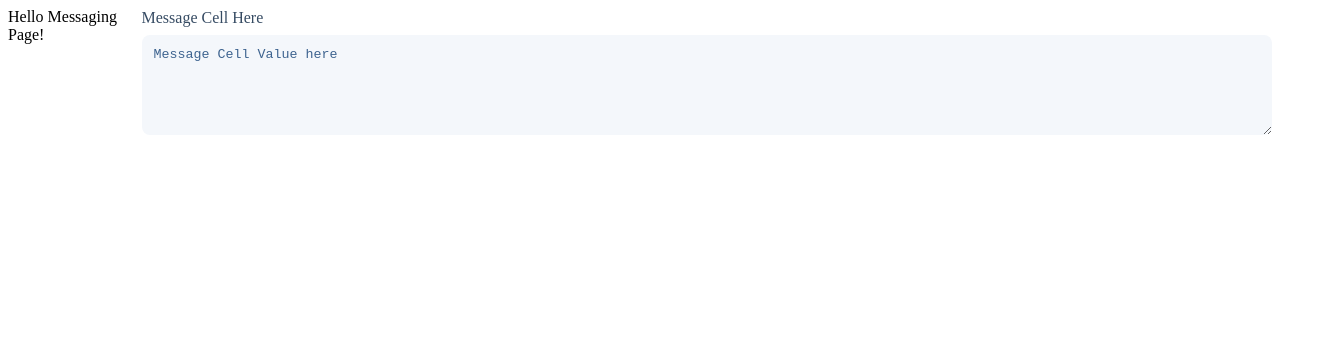
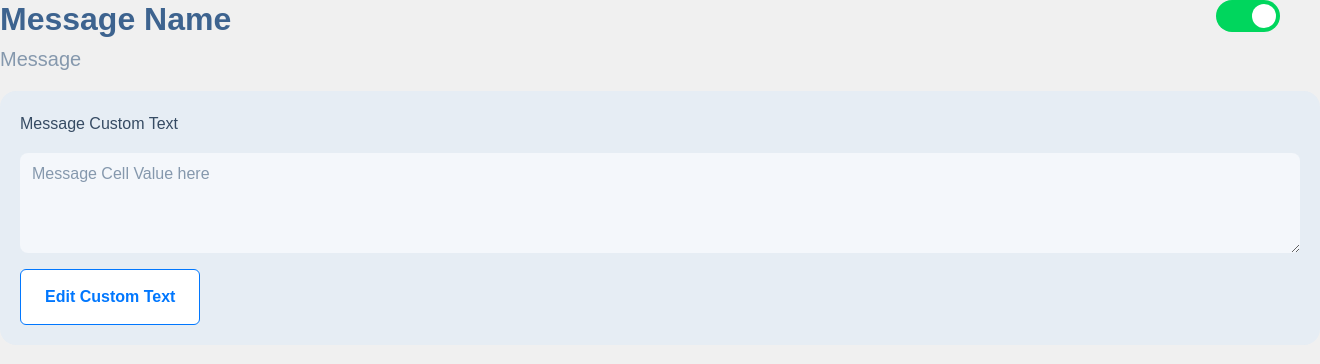
Before and after one commit to brandon600/orbitt-next-dev, a Next.js app in the folder client/: page /messages in a window 1280 px wide. Shown: the top 364 px of the page, 1320 px wide, since content can reach past the window. Built offline with nearby package versions, Linux system fonts and the light colour scheme; no server answers.

Commit message:
message cell added

```diff
--- a/client/src/GlobalStyle.ts
+++ b/client/src/GlobalStyle.ts
@@ -46,6 +46,8 @@ input {
 
     /* Reset default styles for select */
 
+}
+
   select {
     background-color: pink;
     /* Reset font styles */
@@ -70,6 +72,33 @@ input {
     cursor: pointer; /* Change cursor style to indicate interaction */
     outline: none; /* Remove default focus outline, consider custom focus styles for accessibility */
 }
+
+/* Reset default textarea styles */
+textarea {
+    /* Remove default border and padding */
+    padding: 0;
+
+    /* Reset font styles */
+    font: inherit;
+    font-size: 16px; /* You can set your desired font size */
+    font-family: inherit; /* Inherit font family from parent element */
+
+    /* Remove background color */
+    background-color: transparent;
+
+    /* Reset margins and alignment */
+    margin: 0;
+    text-align: left;
+
+    /* Reset other styles */
+    appearance: none;
+    cursor: text;
+    outline: none; /* Remove the default focus outline */
+
+    /* Reset default styles for select */
+
+}
+
 `;
 
 export default GlobalStyle;
--- a/client/src/components/atoms/InputField.tsx
+++ b/client/src/components/atoms/InputField.tsx
@@ -45,7 +45,6 @@ const InputFieldInput = styled.input`
         display: flex;
         height: 32px;
         padding: 8px 12px;
-        box-sizing: border-box;
         align-items: center;
         align-self: stretch;
         border-radius: 8px;
--- a/client/src/components/atoms/Textarea.tsx
+++ b/client/src/components/atoms/Textarea.tsx
@@ -4,11 +4,12 @@ import Colors from '../../constants/Colors';
 import StyledMediaQuery from '../../constants/StyledMediaQuery';
 
 interface TextareaProps {
-  label: string;
+  label?: string;
   value: string;
   onChange: (value: string) => void;
   required?: boolean; // Add a prop to make the input required
   placeholder?: string; // Add the 'placeholder' prop
+  disabled?: boolean;
 }
 
 
@@ -50,8 +51,9 @@ const TextareaTextarea = styled.textarea`
         align-self: stretch;
         border-radius: 8px;
         background: ${Colors.neutral100};
-        color: ${Colors.neutral600};
+        color: ${Colors.neutral400};
         border: none;
+        outline: none;
 
         &:focus {
             border: 1px solid ${Colors.primary400};
@@ -66,27 +68,26 @@ const TextareaTextarea = styled.textarea`
 
 
 
-const Textarea: React.FC<TextareaProps> = ({
-  label,
-  value,
-  onChange,
-  required, // Accept the 'required' prop
-  placeholder, // Accept the 'placeholder' prop
-}) => {
+const Textarea = React.forwardRef<HTMLTextAreaElement, TextareaProps>(
+  ({ label, value, onChange, required, placeholder, disabled }, ref) => {
   return (
     <TextareaContainer>
-        <TextareaLabel>
-        {required && <RequiredAsterisk>*</RequiredAsterisk>} {/* Render asterisk if 'required' prop is true */}
-        {label}
-        </TextareaLabel>
+        {label && (  // Conditionally render label only if it's provided
+            <TextareaLabel>
+                {required && <RequiredAsterisk>*</RequiredAsterisk>}
+                {label}
+            </TextareaLabel>
+        )}
         <TextareaTextarea
         value={value}
         onChange={(e) => onChange(e.target.value)}
         required={required} // Add the 'required' attribute conditionally
         placeholder={placeholder} // Pass the 'placeholder' prop
+        disabled={disabled}
+        ref={ref}
         />
     </TextareaContainer>
   );
-};
+});
 
 export default Textarea;
--- a/client/src/components/molecules/MessageCell.tsx
+++ b/client/src/components/molecules/MessageCell.tsx
@@ -1,18 +1,17 @@
-import React, { CSSProperties, ReactNode, PropsWithChildren, useEffect, useState } from 'react';
+import React, { CSSProperties, ReactNode, PropsWithChildren, useEffect, useState, useRef } from 'react';
 import styled, { css } from 'styled-components';
 import Colors from '../../constants/Colors';
 import StyledMediaQuery from '../../constants/StyledMediaQuery';
+import Button from '../atoms/Button';
+import Textarea from '../atoms/Textarea';
+import ToggleSwitch from '../atoms/ToggleSwitch';
 
-interface TextFieldProps {
-  label: string;
-  value: string;
-  onChange: (value: string) => void;
-  required?: boolean; // Add a prop to make the input required
-  placeholder?: string; // Add the 'placeholder' prop
+interface MessageCellProps {
+    messageName: string;
 }
 
 
-const TextFieldContainer = styled.div`
+const MessageCellContainer = styled.div`
     @media ${StyledMediaQuery.XS} {
         display: flex;
         width: 100%;
@@ -22,10 +21,11 @@ const TextFieldContainer = styled.div`
     }
 `
 
-const TextFieldTop = styled.div`
+const MessageTop = styled.div`
     @media ${StyledMediaQuery.XS} {
         display: flex;
         gap: 24px;
+        width: 100%;
     }
 `
 
@@ -50,6 +50,22 @@ const HeadingAndSubhead = styled.div`
             color: ${Colors.neutral400};
         }
     }
+
+    @media ${StyledMediaQuery.L} {
+        h4 {
+            font-size: 32px;
+            font-weight: 800;
+            line-height: 39px;
+            color: ${Colors.neutral600};
+        }
+
+        p {
+            font-size: 20px;
+            font-weight: 500;
+            line-height: 24px;
+            color: ${Colors.neutral400};
+        }
+    }
 `
 
 const MessageContainer = styled.div`
@@ -59,19 +75,152 @@ const MessageContainer = styled.div`
         flex-direction: column;
         gap: 16px;
         border-radius: 16px;
+        background: ${Colors.neutral200};
+        width: 100%;
+
+        p {
+            color: ${Colors.neutral700};
+            font-size: 16px;
+            font-weight: 500;
+            line-height: 26px;
+        }
+    }
+
+    @media ${StyledMediaQuery.L} {
+        padding: 20px;
     }
 `
 
-const MessageTextAndCustomText = styled.div`
+const TextareaAndButtons = styled.div`
     @media ${StyledMediaQuery.XS} {
         display: flex;
+        flex-direction: column;
+        align-items: flex-start;
         gap: 16px;
-
-        p {
-            font-size: 16px;
-            font-weight: 500;
-            line-height: 26px;
-            color: ${Colors.neutral700};
-        }
+        align-self: stretch;
+        flex: 1 0 0;
     }
 `
+
+const BottomButtons = styled.div`
+    @media ${StyledMediaQuery.XS} {
+        display: flex;
+        flex-direction: column;
+        gap: 16px;
+        width: 100%;
+    }
+
+    @media ${StyledMediaQuery.S} {
+        flex-direction: row;
+        gap: 12px;
+        width: auto;
+    }
+`
+
+const ButtonContainer = styled.div`
+@media ${StyledMediaQuery.XS} {
+    display: flex;
+    width: 100%;
+}
+@media ${StyledMediaQuery.S} {
+    width: auto;
+}
+`
+
+
+const handleClicked = () => {
+    console.log('Clicked');
+}
+
+const MessageCell: React.FC<MessageCellProps> = ({
+    messageName
+  }) => {
+
+    const textareaRef = useRef<HTMLTextAreaElement | null>(null);
+    const [isEditing, setIsEditing] = useState(false);
+    const [originalMessage, setOriginalMessage] = useState<string>('Message Cell Value here');
+    const [stagedMessage, setStagedMessage] = useState<string>(originalMessage);
+
+    useEffect(() => {
+        if (isEditing) {
+            textareaRef.current?.focus();
+        }
+    }, [isEditing]);
+
+    const handleEdit = () => {
+        setIsEditing(true);
+    };
+
+    const handleSave = () => {
+        setOriginalMessage(stagedMessage); // Save staged changes to original message
+        setIsEditing(false);
+    };
+
+    const handleCancel = () => {
+        setStagedMessage(originalMessage); // Revert staged changes to original message
+        setIsEditing(false);
+    };
+
+
+    return (
+      <MessageCellContainer>
+        <MessageTop>
+            <HeadingAndSubhead>
+                <h4>{messageName}</h4>
+                <p>Message</p>
+            </HeadingAndSubhead>
+            <ToggleSwitch
+                active={true}
+                onChange={handleClicked}
+            />
+        </MessageTop>
+        <MessageContainer>
+            <p>Message Custom Text</p>
+            <TextareaAndButtons>
+                <Textarea
+                    value={stagedMessage}
+                    onChange={(value) => setStagedMessage(value)}
+                    disabled={!isEditing}
+                    ref={textareaRef}
+                />
+                {isEditing ? (
+                    <>
+                    <BottomButtons>
+                        <ButtonContainer>
+                            <Button
+                                buttonTypeVariant="neutral"
+                                sizeVariant="large"
+                                label="Cancel"
+                                buttonWidthVariant="fill"
+                                onClick={handleCancel}
+                            />
+                        </ButtonContainer>
+                        <ButtonContainer>
+                            <Button
+                                buttonTypeVariant="primary"
+                                sizeVariant="large"
+                                label="Save"
+                                buttonWidthVariant="fill"
+                                onClick={handleSave}
+                            />
+                        </ButtonContainer>
+                    </BottomButtons>
+                    </>
+                ) : (
+                    <ButtonContainer>
+                        <Button
+                            buttonTypeVariant="secondary"
+                            sizeVariant="large"
+                            label="Edit Custom Text"
+                            buttonWidthVariant="fill"
+                            onClick={handleEdit}
+                        />
+                    </ButtonContainer>
+                )}
+            </TextareaAndButtons>
+        </MessageContainer>
+    </MessageCellContainer>
+    );
+  };
+
+  export default MessageCell;
--- a/client/src/pages/messages.tsx
+++ b/client/src/pages/messages.tsx
@@ -11,7 +11,7 @@ import Toast from '@/components/atoms/Toast';
 import BottomSaveNotice from '@/components/molecules/BottomSaveNotice';
 import io from "socket.io-client";
 import { RewardData } from '@/types/RewardData';
-import Textarea from '@/components/atoms/Textarea';
+import MessageCell from '@/components/molecules/MessageCell';
 
 interface MessagesProps {
     messagesData: RewardData[];
@@ -19,19 +19,15 @@ interface MessagesProps {
 
 const FlexDiv = styled.div`
     display: flex;
+    width: 100vw;
 `
 
 function Messages() {
     return (
         <FlexDiv>
-            <Text
-                text='Hello Messaging Page!'
-            />
-            <Textarea
-                label="Message Cell Here"
-                value='Message Cell Value here'
-                onChange={(value) => console.log(value)}
-                placeholder='Ex: Need 10 stars for this'
+            <GlobalStyle />
+            <MessageCell
+                messageName='Message Name'
             />
         </FlexDiv>
     );
```
